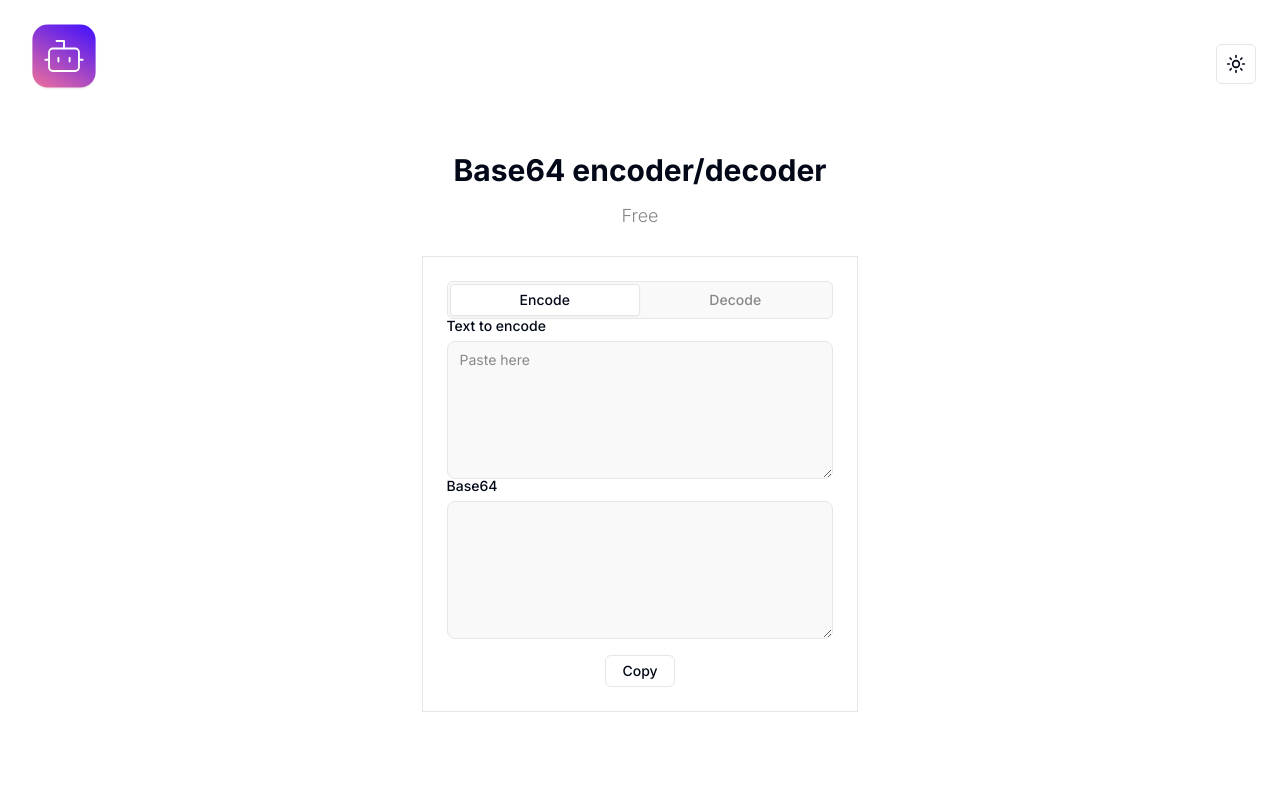
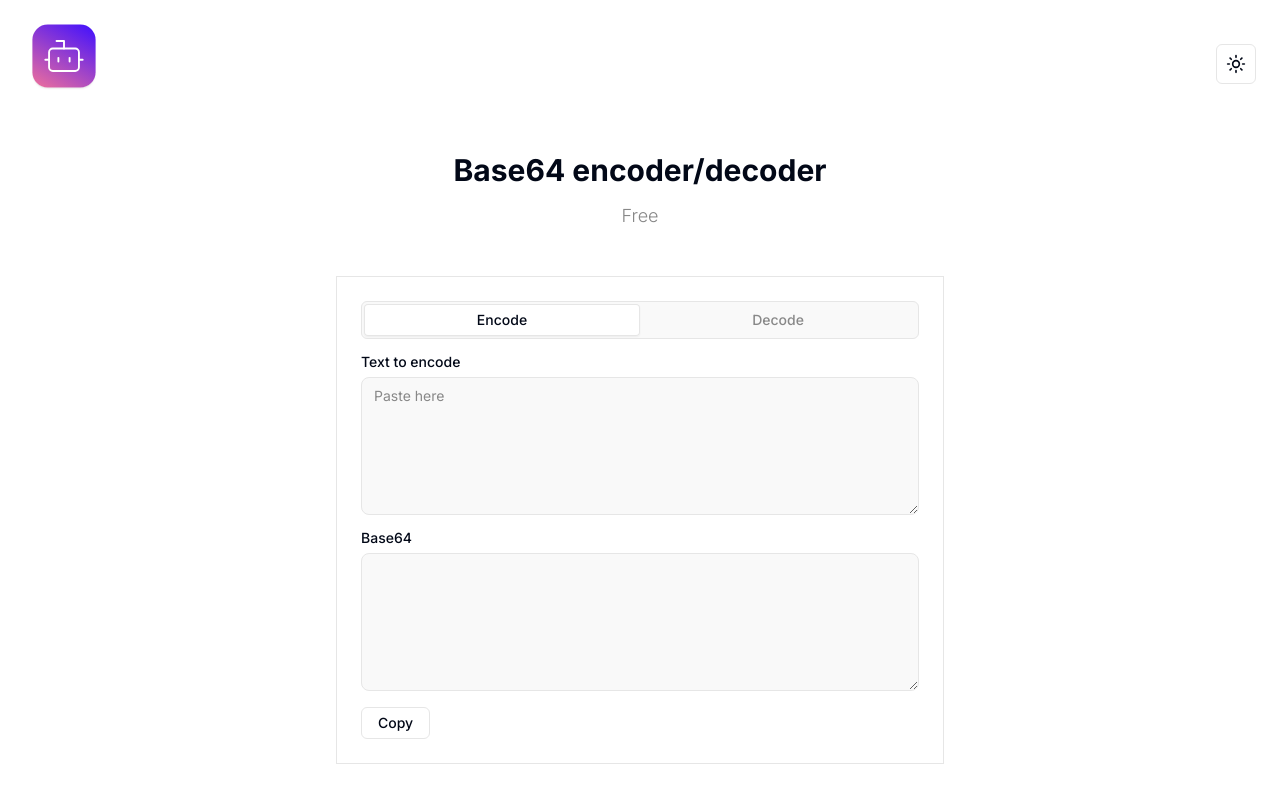
Before and after one commit to zll-0405/dev-utils-online, a Next.js app: page /utils/base64 in a window 1280 px wide. Built offline with nearby package versions, Linux system fonts and the light colour scheme.

Commit message:
udpate timestamp & other something

```diff
--- a/components/Header.tsx
+++ b/components/Header.tsx
@@ -1,16 +1,11 @@
 "use client";
 import Link from "next/link";
 import { useEffect, useState } from "react";
-import { Sun, Moon } from "lucide-react";
 import Image from "next/image";
 import { ThemeToggle } from "./ThemeToggle";
 
 export default function Header() {
-  const [isDarkMode, setIsDarkMode] = useState(false);
-
-  const toggleTheme = () => {
-    setIsDarkMode(!isDarkMode);
-  };
+  const [isDarkMode] = useState(false);
 
   useEffect(() => {
     document.body.classList.toggle("dark", isDarkMode);
--- a/tools/Base64Converter.tsx
+++ b/tools/Base64Converter.tsx
@@ -64,14 +64,15 @@ export default function Base64Encoder() {
   };
 
   return (
-    <main className="flex items-center justify-center h-screen">
-      <div className="max-w-2xl mb-12 text-center">
-
+    <main>
+      <section className="container max-w-2xl mb-12">
         <PageHeader
           title="Base64 encoder/decoder"
           description="Free"
         />
+      </section>
 
+      <section className="container max-w-2xl mb-6">
         <Card className="flex flex-col p-6 hover:shadow-none shadow-none rounded-xl">
           <Tabs defaultValue="encoder" className="mb-6">
             <TabsList className="flex">
@@ -93,7 +94,7 @@ export default function Base64Encoder() {
           </Tabs>
 
           <div>
-            <Label>{type === "encoder" ? "Text to encode" : "Base64"}</Label>
+            <Label style={{ marginTop: '16px' }}>{type === "encoder" ? "Text to encode" : "Base64"}</Label>
             <Textarea
               rows={6}
               placeholder="Paste here"
@@ -101,15 +102,14 @@ export default function Base64Encoder() {
               className="mb-6"
               value={input}
             />
-            <Label>{type === "encoder" ? "Base64" : "Text"}</Label>
-            <Textarea value={output} rows={6} readOnly className="mb-4" />
-            <Button variant="outline" onClick={() => handleCopy(output)}>
+            <Label style={{ marginTop: '16px' }}>{type === "encoder" ? "Base64" : "Text"}</Label>
+            <Textarea value={output} rows={6} readOnly className="mb-6" />
+            <Button style={{ marginTop: '16px' }} variant="outline" onClick={() => handleCopy(output)}>
               {buttonText}
             </Button>
           </div>
         </Card>
-
-      </div>
+      </section>
     </main>
   );
 }
--- a/tools/TimeStamp.tsx
+++ b/tools/TimeStamp.tsx
@@ -1,56 +1,125 @@
-"use client";
+"use client"
 
-import React, { useState } from "react";
+import { useCallback, useState } from "react";
+import { Textarea } from "@/components/base/TextareaComponent";
+import PageHeader from "@/components/PageHeader";
+import { Card } from "@/components/base/CardComponent";
+import { Button } from "@/components/base/ButtonComponent";
+import { Label } from "@/components/base/LabelComponent";
+import { useCopyToClipboard } from "@/components/hooks/useCopyToClipboard";
 
-const TimestampConverter = () => {
-  const [timestamp, setTimestamp] = useState("");
-  const [date, setDate] = useState("");
+export function formatOutput(timestamp: string) {
+  let date: Date;
+  let formatDetected: string;
 
-  const convertTimestamp = () => {
-    const dateObj = new Date(parseInt(timestamp) * 1000);
-    setDate(dateObj.toLocaleString());
+  if (/^\d{11,13}$/.test(timestamp)) {
+    date = new Date(parseInt(timestamp, 10));
+    formatDetected = "milliseconds";
+  } else if (/^\d{1,10}$/.test(timestamp)) {
+    date = new Date(parseInt(timestamp, 10) * 1000);
+    formatDetected = "seconds";
+  } else {
+    throw new Error("Invalid timestamp format");
+  }
+
+  if (isNaN(date.getTime())) {
+    throw new Error("Invalid date");
+  }
+
+  const gmtDate = formatDate(date, "UTC");
+  const localDate = formatDate(date);
+  const labelWidth = 22;
+
+  return (
+    `Format detected: ${formatDetected}\n` +
+    "---\n" +
+    "Greenwich Mean Time:".padEnd(labelWidth) +
+    `${gmtDate}\n` +
+    "Your time zone:".padEnd(labelWidth) +
+    `${localDate}`
+  );
+}
+
+function formatDate(date: Date, timeZone: string = "local") {
+  const options: Intl.DateTimeFormatOptions = {
+    weekday: "short",
+    year: "numeric",
+    month: "short",
+    day: "numeric",
+    hour: "2-digit",
+    minute: "2-digit",
+    second: "2-digit",
+    hour12: false,
+    timeZone: timeZone === "local" ? undefined : timeZone,
+    timeZoneName: "short",
   };
 
-  const convertDate = () => {
-    const dateObj = new Date(date);
-    setTimestamp(Math.floor(dateObj.getTime() / 1000).toString());
-  };
+  return date.toLocaleString("en-US", options);
+}
+
+
+export default function TimestampToDate() {
+  const [input, setInput] = useState("");
+  const [output, setOutput] = useState("");
+  const { buttonText, handleCopy } = useCopyToClipboard();
+
+  const handleChange = useCallback(
+    (event: React.ChangeEvent<HTMLTextAreaElement>) => {
+      const { value } = event.currentTarget;
+      setInput(value);
+
+      if (value.trim() === "") {
+        setOutput("");
+        return;
+      }
+
+      try {
+        const output = formatOutput(value.trim());
+        setOutput(output);
+      } catch {
+        setOutput(
+          "Invalid timestamp format.\nPlease use milliseconds (11-13 digits) or seconds (1-10 digits)."
+        );
+      }
+    },
+    []
+  );
 
   return (
-    <div className="p-6 max-w-md mx-auto bg-white rounded-lg shadow-md">
-      <h2 className="text-2xl mb-4 text-center">Timestamp Converter</h2>
-      <div className="mb-4">
-        <label className="block mb-1">Timestamp (seconds)</label>
-        <input
-          type="number"
-          value={timestamp}
-          onChange={(e) => setTimestamp(e.target.value)}
-          className="w-full p-2 border border-gray-300 rounded"
+    <main>
+
+      <section className="container max-w-2xl mb-12">
+        <PageHeader
+          title="Timestamp to Date Converter"
+          description="Free"
         />
-        <button
-          onClick={convertTimestamp}
-          className="mt-2 p-2 bg-blue-500 text-white rounded"
-        >
-          Convert to Date
-        </button>
-      </div>
-      <div className="mb-4">
-        <label className="block mb-1">Date</label>
-        <input
-          type="datetime-local"
-          value={date}
-          onChange={(e) => setDate(e.target.value)}
-          className="w-full p-2 border border-gray-300 rounded"
-        />
-        <button
-          onClick={convertDate}
-          className="mt-2 p-2 bg-green-500 text-white rounded"
-        >
-          Convert to Timestamp
-        </button>
-      </div>
-    </div>
+      </section>
+
+      <section className="container max-w-2xl mb-6">
+        <Card className="flex flex-col p-6 hover:shadow-none shadow-none rounded-xl">
+          <div>
+            <Label>Timestamp (milliseconds or seconds)</Label>
+            <Textarea
+              rows={6}
+              placeholder="Paste here"
+              onChange={handleChange}
+              className="mb-6"
+              value={input}
+            />
+            <Label style={{ marginTop: '16px' }}>Date</Label>
+            <Textarea
+              value={output}
+              rows={6}
+              readOnly
+              className="mb-4 font-mono"
+            />
+            <Button variant="outline" onClick={() => handleCopy(output)}>
+              {buttonText}
+            </Button>
+          </div>
+        </Card>
+      </section>
+
+    </main>
   );
-};
-
-export default TimestampConverter;
+}
```
